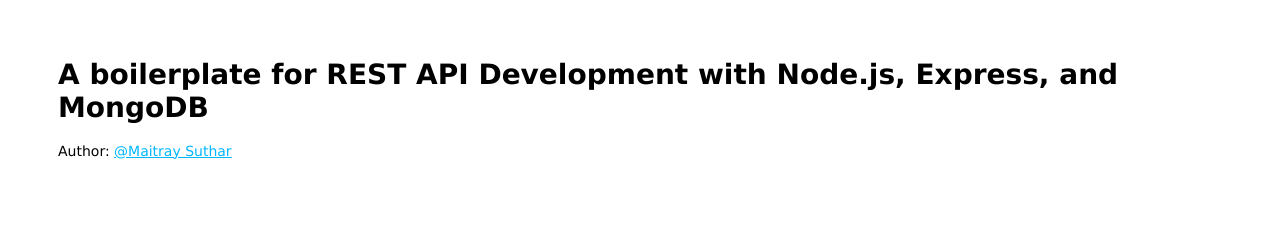
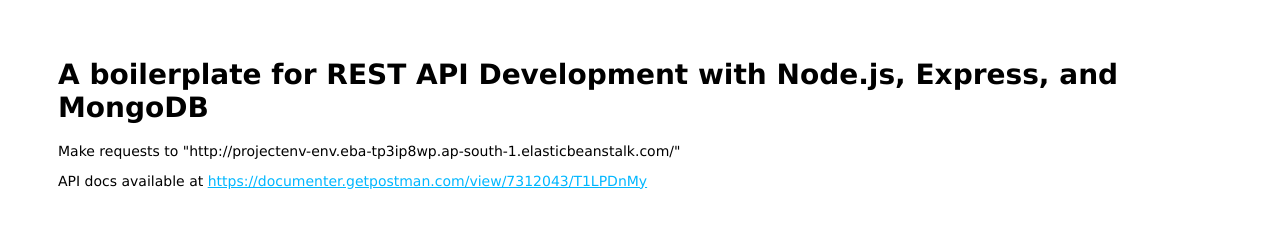
Before and after one commit to AuraOfDivinity/capstone_backend, a website: page public/index.html in a window 1280 px wide. Drawn offline with Linux system fonts and the light colour scheme.

Commit message:
changing index.html=> adding api docs link

```diff
--- a/public/index.html
+++ b/public/index.html
@@ -1,13 +1,23 @@
 <html>
+  <head>
+    <title>Nodejs API boilerplate</title>
+    <link rel="stylesheet" href="/stylesheets/style.css" />
+  </head>
 
-<head>
-  <title>Nodejs API boilerplate</title>
-  <link rel="stylesheet" href="/stylesheets/style.css">
-</head>
+  <body>
+    <h1>
+      A boilerplate for REST API Development with Node.js, Express, and MongoDB
+    </h1>
+    <p>
+      Make requests to
+      "http://projectenv-env.eba-tp3ip8wp.ap-south-1.elasticbeanstalk.com/"
+    </p>
 
-<body>
-  <h1>A boilerplate for REST API Development with Node.js, Express, and MongoDB</h1>
-  <p>Author: <a href="mailto:maitraysuthar@gmail.com">@Maitray Suthar</a></p>
-</body>
-
+    <p>
+      API docs available at
+      <a href="https://documenter.getpostman.com/view/7312043/T1LPDnMy"
+        >https://documenter.getpostman.com/view/7312043/T1LPDnMy</a
+      >
+    </p>
+  </body>
 </html>
```
